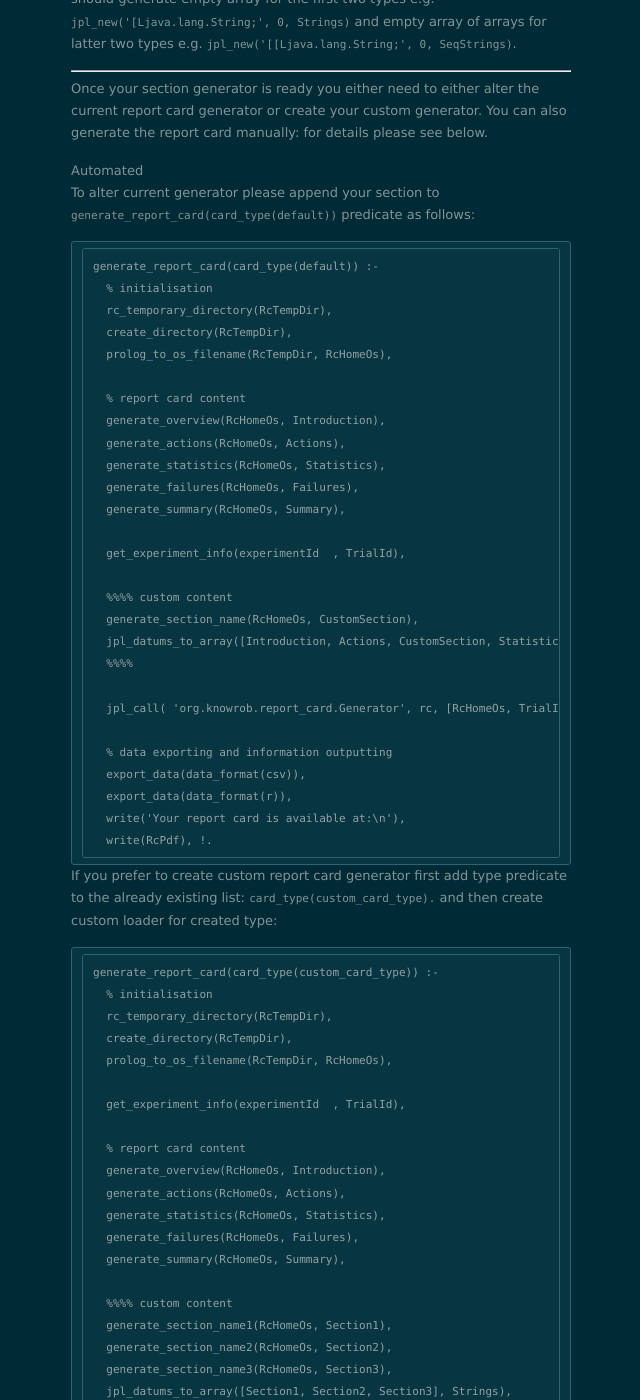
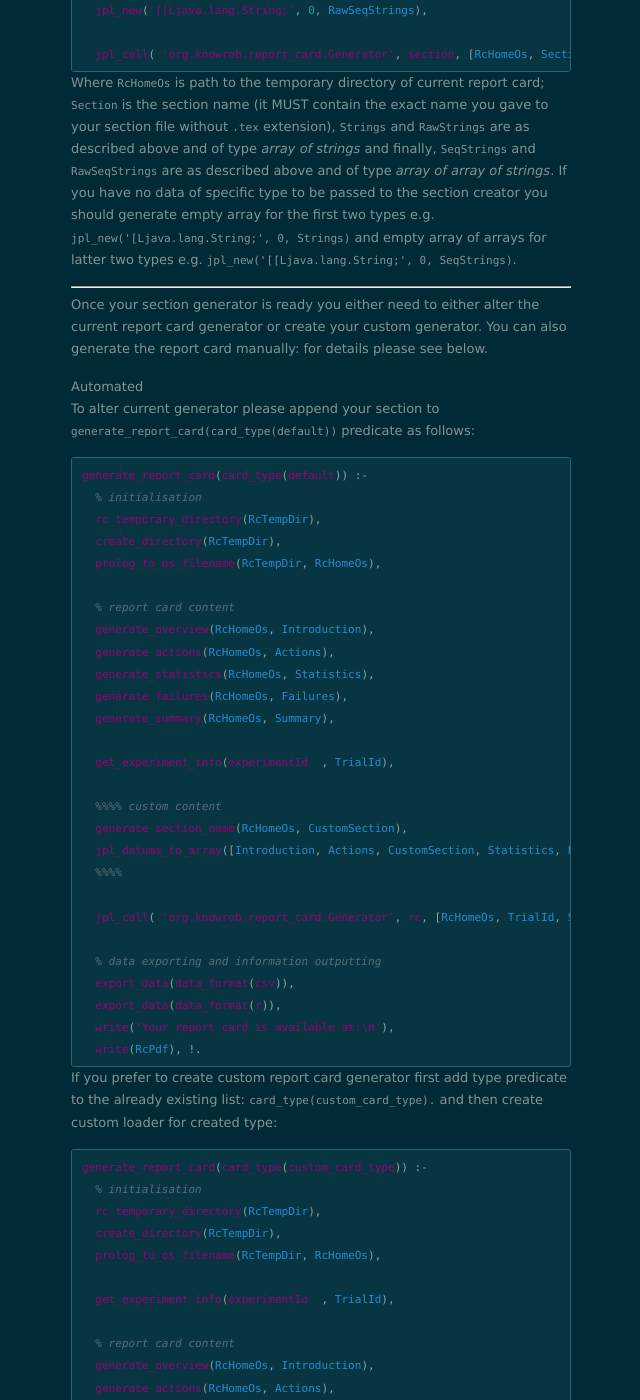
Before and after one commit to So-Cool/ReportCardGenerator, a Jekyll site: the page built from _posts/2015-08-14-report-card-guide.md, in a window 1280 px wide and 1400 px high, scrolled down 2524 px. Shown: the whole window, without its empty margins (319-959 px from the left). Built offline with Jekyll 4.4.1, drawn with Linux system fonts in a browser that asks for light colours; nearby versions of some CDN libraries; some of the changed text lies outside the part shown.

Commit message:
flowChart and code display fix

````diff
--- a/_posts/2015-08-14-report-card-guide.md
+++ b/_posts/2015-08-14-report-card-guide.md
@@ -16,7 +16,7 @@
 Then, links to prepared figures and log statistics are passed via JPL to `Java` where they are prepared and injected into selected LaTeX templates with use of *Nixo Soft* [JLR library][JLR].
 Finally, the same library is used to generate a PDF based on prepared tex files. For details please refer to below figure.
 
-![`report_card` flow chart.](https://github.com/So-Cool/ReportCardGenerator/raw/gh-pages/docs/flowChart.pdf "`report_card` flow chart")
+![`report_card` flow chart.](https://raw.githubusercontent.com/So-Cool/ReportCardGenerator/gh-pages/docs/flowChart.png "`report_card` flow chart")
 
 ## Report card generation paradigm ##
 To make the package the most universal the report card generation is based on two key concepts **report card layout templates** and **section templates**. This approach allows the user to choose the design of the report card and decide which sections should be placed within. Moreover, this design facilitates creating personalised section and including them in the report card without complex code alterations and rebuilding the whole package - see below.
@@ -40,7 +40,7 @@
 
 To generate your section from within `Prolog` add a new predicate to `report_card/prolog/report_card.pl` file:
 
-```
+{% highlight Prolog %}
 generate_section_name(RcHomeOs, SectionPath) :-
   Section = 'section_name',
 
@@ -57,7 +57,7 @@
   jpl_new('[[Ljava.lang.String;', 0, RawSeqStrings),
 
   jpl_call( 'org.knowrob.report_card.Generator', section, [RcHomeOs, Section, Strings, RawStrings, SeqStrings, RawSeqStrings], SectionPath).
-```
+{% endhighlight %}
 
 Where `RcHomeOs` is path to the temporary directory of current report card; `Section` is the section name (it MUST contain the exact name you gave to your section file without `.tex` extension), `Strings` and `RawStrings` are as described above and of type *array of strings* and finally, `SeqStrings` and `RawSeqStrings` are as described above and of type *array of array of strings*. If you have no data of specific type to be passed to the section creator you should generate empty array for the first two types e.g. `jpl_new('[Ljava.lang.String;', 0, Strings)` and empty array of arrays for latter two types e.g. `jpl_new('[[Ljava.lang.String;', 0, SeqStrings)`.
 
@@ -68,7 +68,7 @@
 #### Automated ####
 To alter current generator please append your section to `generate_report_card(card_type(default))` predicate as follows:
 
-```
+{% highlight Prolog %}
 generate_report_card(card_type(default)) :-
   % initialisation
   rc_temporary_directory(RcTempDir),
@@ -96,10 +96,11 @@
   export_data(data_format(r)),
   write('Your report card is available at:\n'),
   write(RcPdf), !.
-```
+{% endhighlight %}
 
 If you prefer to create custom report card generator first add type predicate to the already existing list: `card_type(custom_card_type).` and then create custom loader for created type:
-```
+
+{% highlight Prolog %}
 generate_report_card(card_type(custom_card_type)) :-
   % initialisation
   rc_temporary_directory(RcTempDir),
@@ -129,15 +130,14 @@
   export_data(data_format(r)),
   write('Your report card is available at:\n'),
   write(RcPdf), !.
-
-```
+{% endhighlight %}
 
 #### Manual ####
 To manually generate the report card (using `Prolog` shell) please use the following sequence:
-```
+
+{% highlight Prolog %}
 rc_temporary_directory(RcTempDir), create_directory(RcTempDir), prolog_to_os_filename(RcTempDir, RcHomeOs), get_experiment_info(experimentId  , TrialId), generate_section_name1(RcHomeOs, Section1), generate_section_name2(RcHomeOs, Section2), generate_section_name3(RcHomeOs, Section3), jpl_datums_to_array([Section1, Section2, Section3], Strings), jpl_call( 'org.knowrob.report_card.Generator', rc, [RcHomeOs, TrialId, Strings], RcPdf), export_data(data_format(csv)), export_data(data_format(r)).
-
-```
+{% endhighlight %}
 
 Before generating a report card remember to load the data e.g. `load_experiment('/home/ros/datasets/ds4/cram_log.owl').`!
 
````
